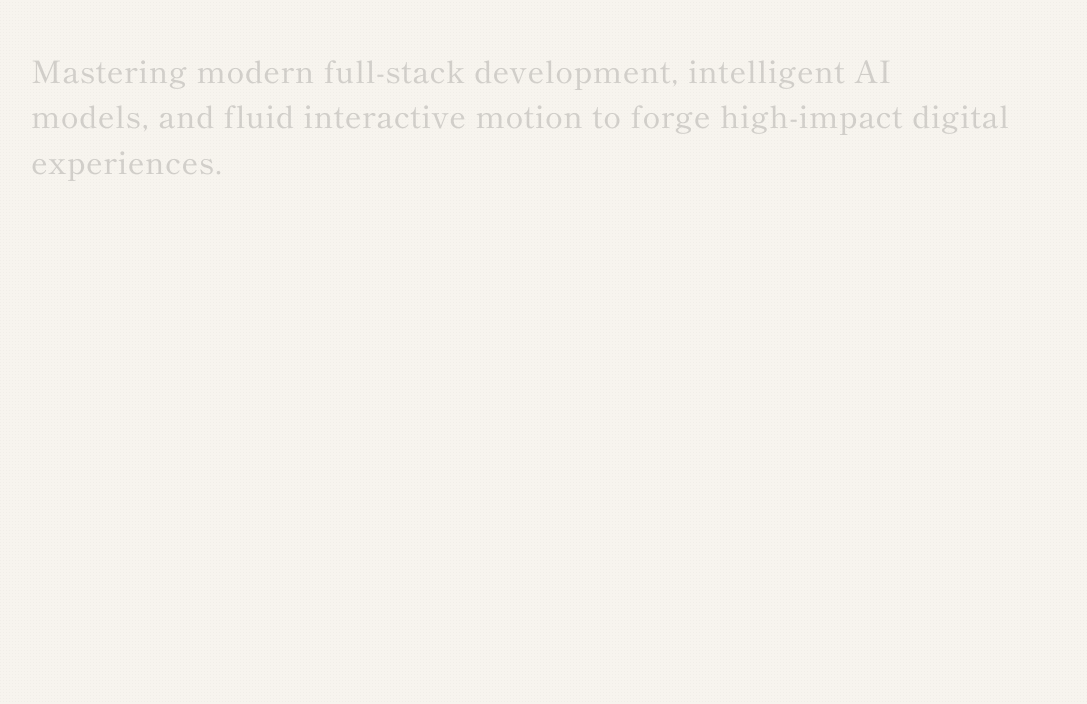
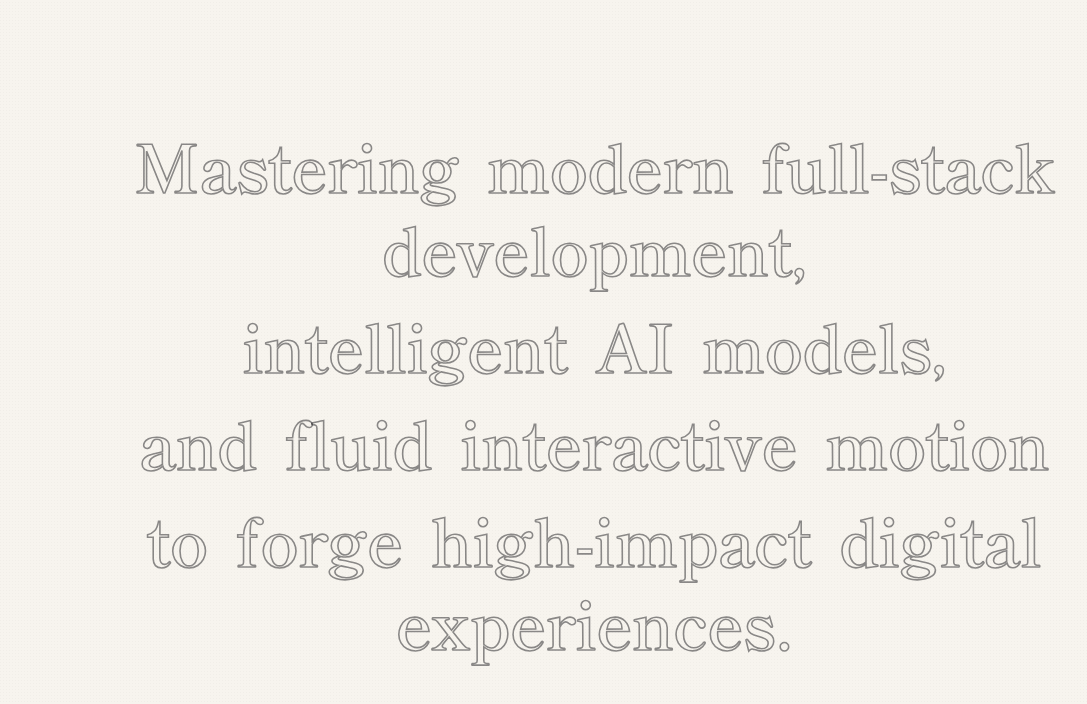
Before and after one commit to Mr-Prince2/aariyas-bevin-portfolio, a React (Vite) app: page / in a window 1280 px wide. Shown: the part 1856-2560 px from the top of the page, without its empty margins (46-1133 px from the left). Built offline with nearby package versions, Linux system fonts and the light colour scheme; the HTML template or start-up script is replaced by a standard one.

Commit message:
feat(skills): apply editorial outline-to-fill text reveal to skills statement

```diff
--- a/src/sections/Skills/Skills.css
+++ b/src/sections/Skills/Skills.css
@@ -75,40 +75,77 @@
 
 .sk-header-left { display: flex; flex-direction: column; gap: 0.6rem; }
 
-/* APPLE-STYLE SCROLL-DRIVEN KARAOKE SCRUB TEXT REVEAL */
-.sk-scrub-container {
+/* EDITORIAL OUTLINE-TO-SOLID-FILL SCROLL REVEAL (REFERENCE STYLE) */
+.sk-reveal-container {
   width: 100%;
-  max-width: 980px;
-  margin-top: 0.25rem;
+  max-width: 1100px;
+  margin: 3.5rem auto 5rem;
+  padding: 3rem 1rem;
+  display: flex;
+  justify-content: center;
+  align-items: center;
+  text-align: center;
 }
 
-.sk-scrub-text {
-  font-family: 'Shippori Mincho', serif;
-  font-size: clamp(1.3rem, 2.4vw, 2.1rem);
-  font-weight: 500;
-  line-height: 1.48;
-  letter-spacing: 0.015em;
-  color: var(--sumi);
-  margin: 0;
-  word-spacing: 0.02em;
+.sk-reveal-text {
+  display: flex;
+  flex-direction: column;
+  align-items: center;
+  justify-content: center;
+  gap: 0.85rem;
+  width: 100%;
 }
 
-.sk-word-wrap {
-  display: inline;
-  white-space: normal;
+.reveal-line {
+  display: flex;
+  flex-wrap: wrap;
+  justify-content: center;
+  align-items: baseline;
+  gap: 0 0.42em;
+  font-family: 'Shippori Mincho', serif;
+  font-size: clamp(2.2rem, 5.2vw, 4.4rem);
+  font-weight: 600;
+  line-height: 1.25;
+  letter-spacing: -0.015em;
 }
 
-.sk-scrub-word {
+.reveal-word {
+  position: relative;
   display: inline-block;
-  opacity: 0.15;
-  color: var(--sumi);
-  transition: opacity 0.08s ease-out, color 0.25s ease;
-  will-change: opacity;
+  white-space: nowrap;
 }
 
-[data-theme="light"] .sk-scrub-word {
-  opacity: 0.15;
+/* Hollow stroke outline layer */
+.reveal-word-stroke {
+  display: inline-block;
+  color: transparent;
+  -webkit-text-stroke: 1.5px rgba(242, 238, 230, 0.42);
+  user-select: none;
+  pointer-events: none;
+  transition: -webkit-text-stroke-color 0.3s ease;
+}
+
+[data-theme="light"] .reveal-word-stroke {
+  -webkit-text-stroke: 1.6px rgba(5, 5, 8, 0.45);
+}
+
+/* Solid fill layer on top that scrubs in */
+.reveal-word-fill {
+  position: absolute;
+  top: 0;
+  left: 0;
+  width: 100%;
+  height: 100%;
   color: var(--sumi);
+  -webkit-text-stroke: 1.5px var(--sumi);
+  opacity: 0;
+  pointer-events: none;
+  will-change: opacity;
+  transition: color 0.3s ease, -webkit-text-stroke-color 0.3s ease;
+}
+
+[data-theme="light"] .reveal-word-fill {
+  -webkit-text-stroke: 1.6px var(--sumi);
 }
 
 /* Individual card title scrub words */
--- a/src/sections/Skills/Skills.jsx
+++ b/src/sections/Skills/Skills.jsx
@@ -11,14 +11,17 @@ const kanjiNumeral = (i) => ['一', '二', '三', '四', '五', '六', '七', '
 const Skills = () => {
   const sectionRef = useRef(null);
   const headerRef = useRef(null);
-  const scrubContainerRef = useRef(null);
+  const revealContainerRef = useRef(null);
   const ruleRef = useRef(null);
   const gridRef = useRef(null);
   const catRef = useRef(null);
 
-  const scrubStatement =
-    'Mastering modern full-stack development, intelligent AI models, and fluid interactive motion to forge high-impact digital experiences.';
-  const scrubWords = scrubStatement.split(' ');
+  const revealLines = [
+    ['Mastering', 'modern', 'full-stack', 'development,'],
+    ['intelligent', 'AI', 'models,'],
+    ['and', 'fluid', 'interactive', 'motion'],
+    ['to', 'forge', 'high-impact', 'digital', 'experiences.'],
+  ];
 
   useEffect(() => {
     const ctx = gsap.context(() => {
@@ -38,20 +41,20 @@ const Skills = () => {
         });
       }
 
-      // 2. Apple-style Karaoke Scrub Text Reveal for Skill Card Header
-      const scrubWordEls = scrubContainerRef.current?.querySelectorAll('.sk-scrub-word');
-      if (scrubWordEls && scrubWordEls.length > 0) {
+      // 2. Editorial Outline-to-Fill Scroll-Driven Text Reveal (reference style)
+      const fillWords = revealContainerRef.current?.querySelectorAll('.reveal-word-fill');
+      if (fillWords && fillWords.length > 0) {
         gsap.fromTo(
-          scrubWordEls,
-          { opacity: 0.15 },
+          fillWords,
+          { opacity: 0 },
           {
             opacity: 1,
-            stagger: 0.08,
+            stagger: 0.12,
             ease: 'none',
             scrollTrigger: {
-              trigger: scrubContainerRef.current,
-              start: 'top 82%',
-              end: 'bottom 45%',
+              trigger: revealContainerRef.current,
+              start: 'top 75%',
+              end: 'bottom 35%',
               scrub: 0.8,
               invalidateOnRefresh: true,
             },
@@ -176,7 +179,7 @@ const Skills = () => {
   return (
     <section id="skills" ref={sectionRef}>
       <div className="skills-inner">
-        <div className="sk-header skill-card-header" ref={headerRef}>
+        <div className="sk-header" ref={headerRef}>
           <div className="sk-header-top">
             <div className="sk-header-left">
               <span className="sk-eyebrow">02 // CYBER MATRIX</span>
@@ -187,16 +190,21 @@ const Skills = () => {
             </div>
             <div className="sk-seal" aria-hidden="true"><span>技</span></div>
           </div>
+        </div>
 
-          <div className="sk-scrub-container" ref={scrubContainerRef}>
-            <p className="sk-scrub-text" aria-label={scrubStatement}>
-              {scrubWords.map((word, idx) => (
-                <span key={idx} className="sk-word-wrap">
-                  <span className="sk-scrub-word">{word}</span>
-                  {idx < scrubWords.length - 1 ? ' ' : ''}
-                </span>
-              ))}
-            </p>
+        {/* ── Editorial Outline-to-Fill Scroll Reveal (Reference Layout) ── */}
+        <div className="sk-reveal-container" ref={revealContainerRef}>
+          <div className="sk-reveal-text">
+            {revealLines.map((line, lineIdx) => (
+              <div key={lineIdx} className="reveal-line">
+                {line.map((word, wordIdx) => (
+                  <span key={wordIdx} className="reveal-word">
+                    <span className="reveal-word-stroke" aria-hidden="true">{word}</span>
+                    <span className="reveal-word-fill">{word}</span>
+                  </span>
+                ))}
+              </div>
+            ))}
           </div>
         </div>
 
```
